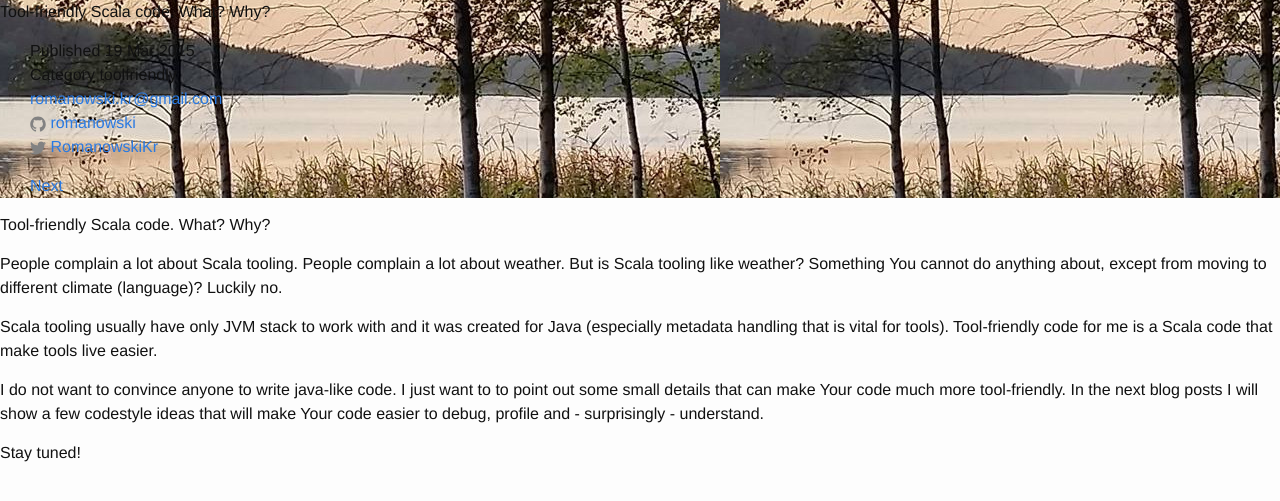
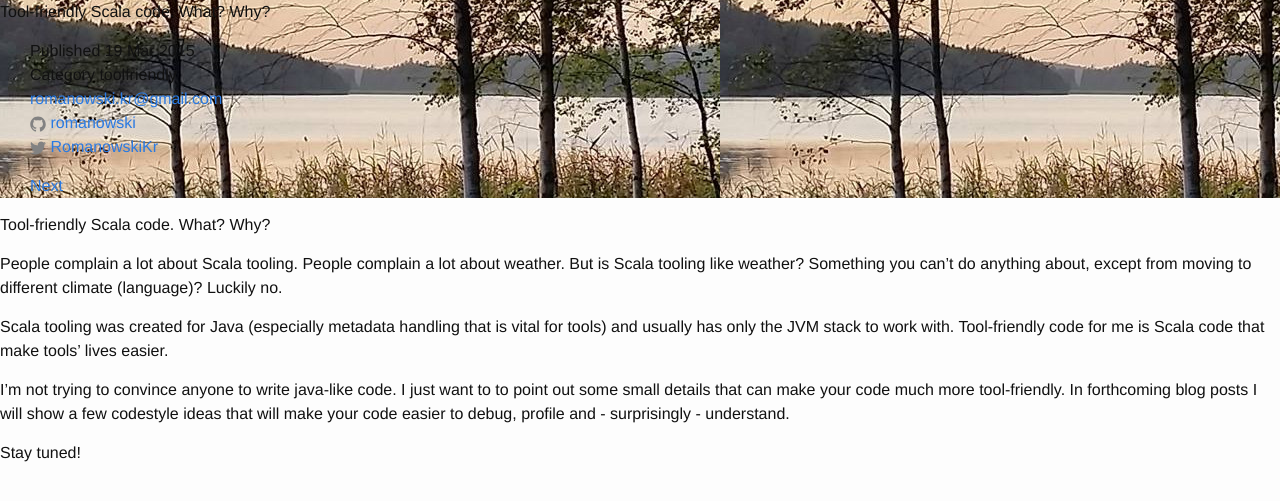
Before and after one commit to szatko/romanowski.github.io, a Jekyll site: the page built from _posts/toolfriendly/2015-03-19-toolfirendly.md, in a window 1280 px wide. Shown: the top 501 px of the page. Built offline with Jekyll 4.4.1, drawn with Linux system fonts in a browser that asks for light colours; nearby versions of some CDN libraries; Markdown is read by kramdown in place of the engine named in the settings.

Commit message:
Mike's review
you, can't...

```diff
--- a/_posts/toolfriendly/2015-03-19-toolfirendly.md
+++ b/_posts/toolfriendly/2015-03-19-toolfirendly.md
@@ -8,12 +8,11 @@
 ---
 
 ## Tool-friendly Scala code. What? Why?
-People complain a lot about Scala tooling. People complain a lot about weather. But is Scala tooling like weather? Something You cannot do anything about, except from moving to different climate (language)? Luckily no.
+People complain a lot about Scala tooling. People complain a lot about weather. But is Scala tooling like weather? Something you can’t do anything about, except from moving to different climate (language)? Luckily no.
 
-Scala tooling usually have only JVM stack to work with and it was created for Java (especially metadata handling that is vital for tools).
-Tool-friendly code for me is a Scala code that make tools live easier.
+Scala tooling was created for Java (especially metadata handling that is vital for tools) and usually has only the JVM stack to work with. Tool-friendly code for me is Scala code that make tools’ lives easier.
 
-I do not want to convince anyone to write java-like code. I just want to to point out some small details that can make Your code much more tool-friendly.
-In the next blog posts I will show a few codestyle ideas that will make Your code easier to debug, profile and - surprisingly - understand.
+I’m not trying to convince anyone to write java-like code. I just want to to point out some small details that can make your code much more tool-friendly. In forthcoming blog posts I will show a few codestyle ideas that will make your code easier to debug, profile and - surprisingly - understand.
+
 
 Stay tuned!
```
